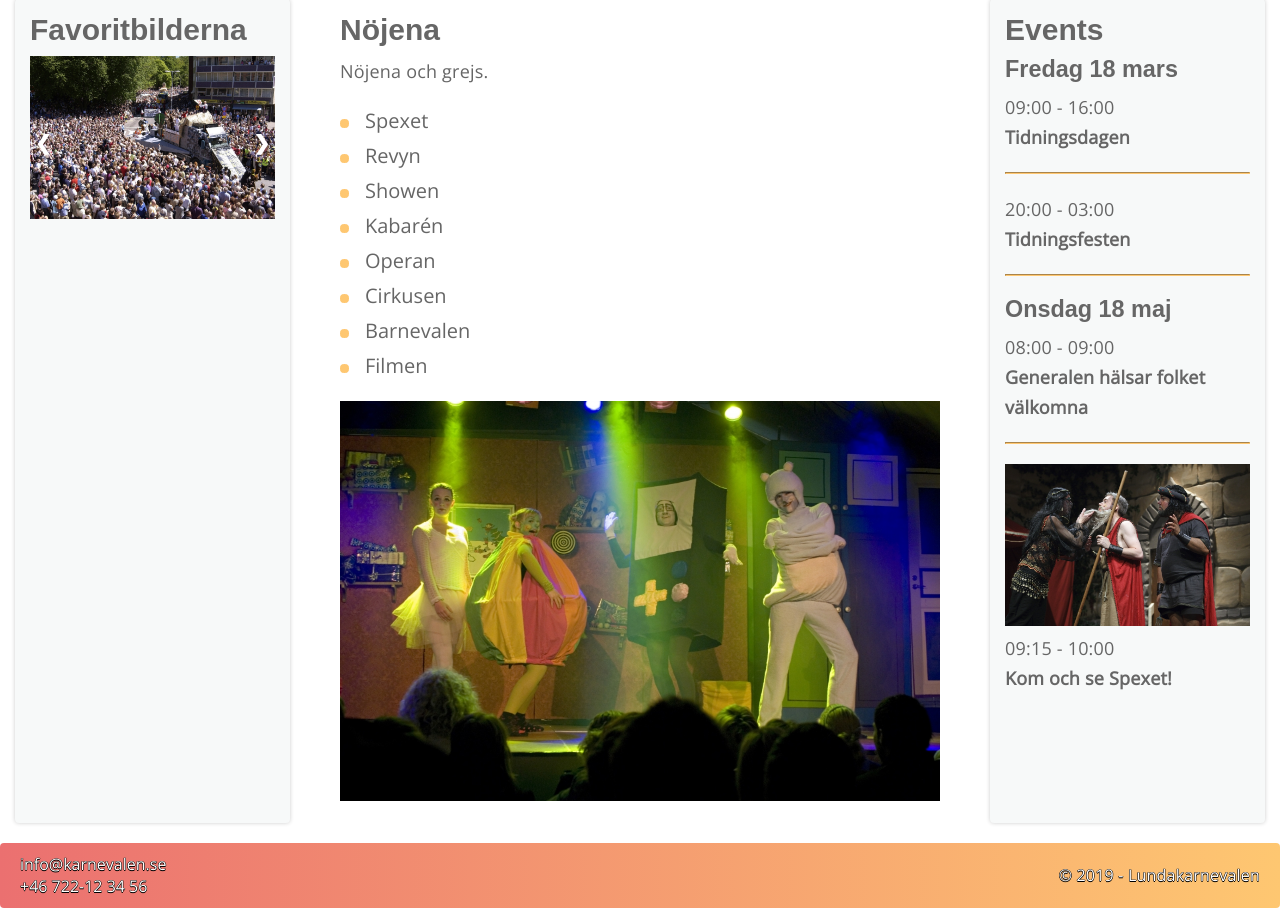
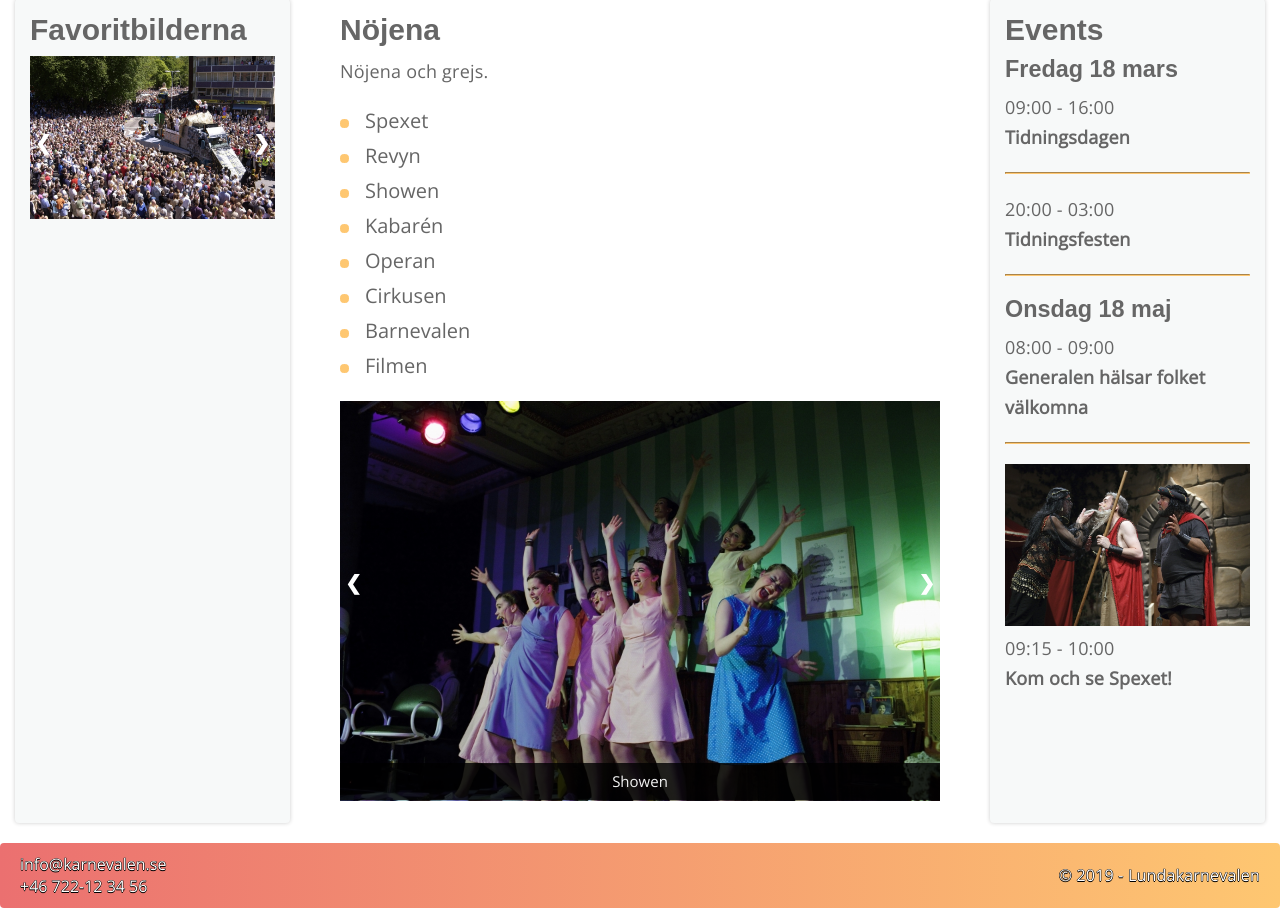
Before and after one commit to erikbrgn/Webbutveckling-uppgift2, a PHP site: page /nojen.php in a window 1280 px wide. Shown: the part 496-1404 px from the top of the page. Run offline with PHP 8.4, Linux system fonts and the light colour scheme; some web fonts are replaced.

Commit message:
lightbox

```diff
--- a/assets/css/main.css
+++ b/assets/css/main.css
@@ -1033,7 +1033,7 @@ p {
   margin: auto;
   position: relative; }
 
-.mySlide {
+.mySlide, .mySlideMain, .mySlideModal {
   display: none; }
 
 .prev, .next {
@@ -1055,6 +1055,16 @@ p {
 .prev:hover, .next:hover {
   background-color: rgba(0, 0, 0, 0.8); }
 
+.text-slideshow {
+  color: #f2f2f2;
+  font-size: 15px;
+  padding: 8px 12px;
+  position: absolute;
+  bottom: 8px;
+  width: 100%;
+  text-align: center;
+  background-color: rgba(0, 0, 0, 0.8); }
+
 .fade {
   -webkit-animation-name: fade;
   -webkit-animation-duration: 1.5s;
--- a/nojen.php
+++ b/nojen.php
@@ -23,9 +23,67 @@
                 <li>Barnevalen</li>
                 <li>Filmen</li>
             </ul>
-            <img src="assets/img/Karnevalen06 06.jpg">
+            <div class=slideshow>
+            <div class="mySlideMain fade">
+                    <img src="assets/img/Karneval2010063.jpg" onclick="openModal();currentSlideModal(1)">
+                    <div class="text-slideshow">Showen</div>
+                </div>
+                <div class="mySlideMain fade">
+                    <img src="assets/img/Karnevalen06 06.jpg" onclick="openModal();currentSlideModal(2)">
+                    <div class="text-slideshow">Operan?</div>
+                </div>
+                <div class="mySlideMain fade">
+                    <img src="assets/img/Karnevalen06 18.jpg" onclick="openModal();currentSlideModal(3)">
+                    <div class="text-slideshow">Cirkusen</div>
+                </div>
+                <div class="mySlideMain fade">
+                    <img src="assets/img/Karneval2010081.jpg" onclick="openModal();currentSlideModal(4)">
+                    <div class="text-slideshow">Kabarén</div>
+                </div>
+                <a class="prev" onclick="plusSlidesMain(-1)">&#10094;</a>
+                <a class="next" onclick="plusSlidesMain(1)">&#10095;</a>
+            </div>
+
+            <div id="myModal" class="modal">
+                <span class="close cursor" onclick="closeModal()">&times;</span>
+                <div class="modalContent">
+                    <div class="mySlideModal fade">
+                        <img src="assets/img/Karneval2010063.jpg">
+                    </div>
+                    <div class="mySlideModal fade">
+                        <img src="assets/img/Karnevalen06 06.jpg">
+                    </div>
+                    <div class="mySlideModal fade">
+                        <img src="assets/img/Karnevalen06 18.jpg">
+                    </div>
+                    <div class="mySlideModal fade">
+                        <img src="assets/img/Karneval2010081.jpg">
+                    </div>
+
+
+                    <a class="prev" onclick="plusSlidesModal(-1)">&#10094;</a>
+                    <a class="next" onclick="plusSlidesModal(1)">&#10095;</a>
+
+                    <div class="column">
+                        <img class="demo" src="assets/img/Karneval2010063.jpg" onclick="currentSlideModal(1)" alt="Show">
+                    </div>
+
+                    <div class="column">
+                        <img class="demo" src="assets/img/Karnevalen06 06.jpg" onclick="currentSlideModal(2)" alt="Opera">
+                    </div>
+
+                    <div class="column">
+                        <img class="demo" src="assets/img/Karnevalen06 18.jpg" onclick="currentSlideModal(3)" alt="Cirkus">
+                    </div>
+
+                    <div class="column">
+                        <img class="demo" src="assets/img/Karneval2010081.jpg" onclick="currentSlideModal(4)" alt="Kabare">
+                    </div>
+                </div>
+            </div>
 
         </div>
+
         <?php include 'template/side.php';?>
         <?php include 'template/footer.php';?>
     </div>
--- a/src/scss/components/_slideshow.scss
+++ b/src/scss/components/_slideshow.scss
@@ -4,7 +4,7 @@
     position: relative;
 }
 
-.mySlide {
+.mySlide, .mySlideMain, .mySlideModal {
     display:none;
 }
 
@@ -30,6 +30,17 @@
     background-color: rgba(0,0,0,0.8);
 }
 
+.text-slideshow {
+    color: #f2f2f2;
+    font-size: 15px;
+    padding: 8px 12px;
+    position: absolute;
+    bottom: 8px;
+    width: 100%;
+    text-align: center;
+    background-color: rgba(0,0,0,0.8);
+}
+
 .fade {
     -webkit-animation-name: fade;
     -webkit-animation-duration: 1.5s;
```
Also changed, not shown: other parts of assets/css/main.css (+40 -0 lines), other parts of src/scss/components/_slideshow.scss (+46 -0 lines), src/scripts/karneval-slideshowscript.js (+53 -0 lines), assets/img/Karneval2010063.jpg (added), assets/img/Karneval2010081.jpg (added), assets/img/Karneval2010085.jpg (added), assets/img/Karneval2010087.jpg (added), assets/img/Karnevalen06 02.jpg (added), assets/img/Karnevalen06 18.jpg (added).
